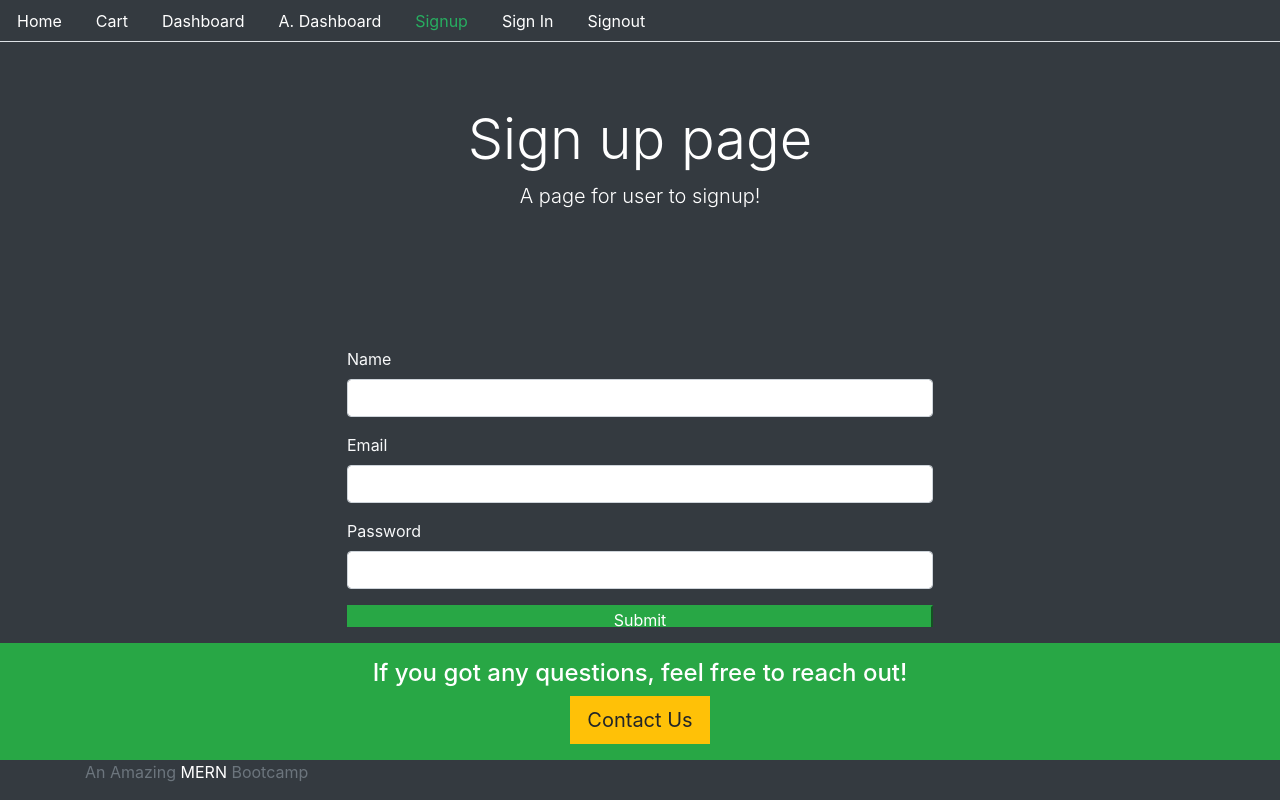
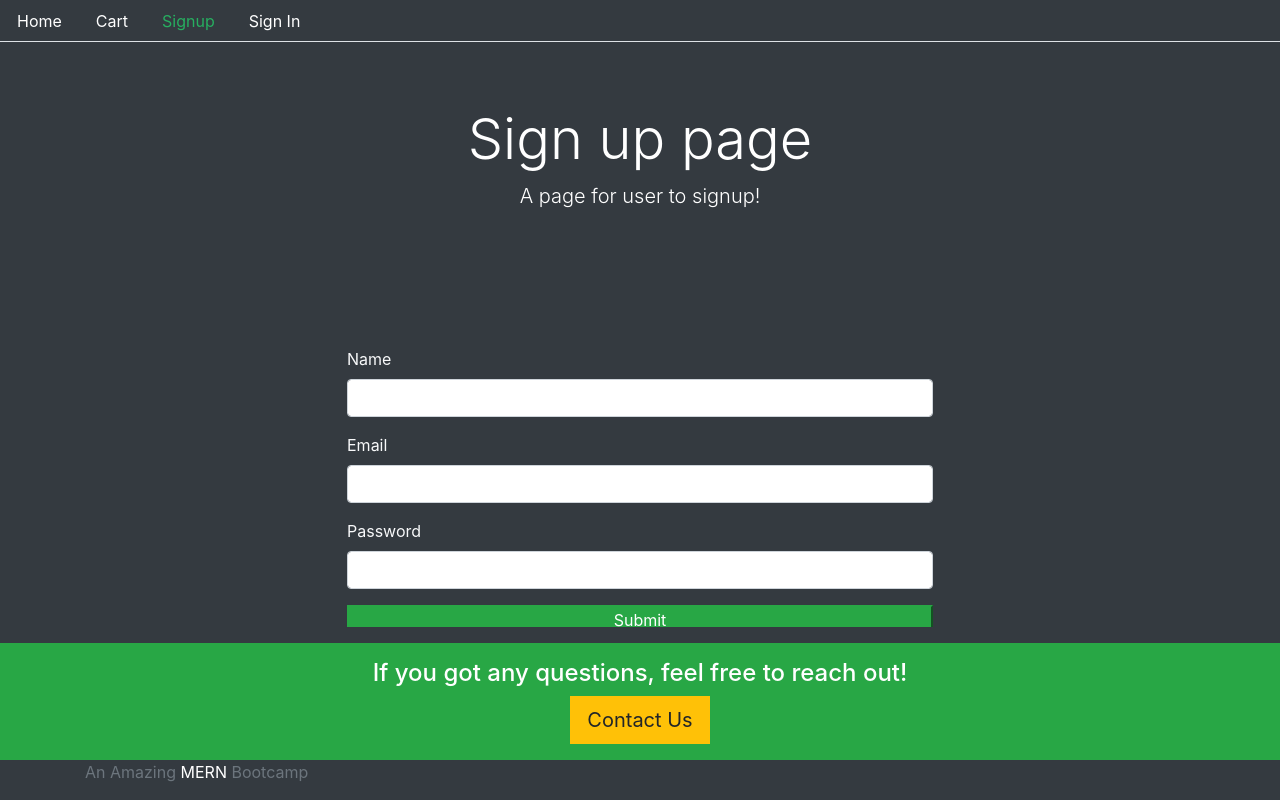
Before and after one commit to stuck-in-a-local-optimum/MERN_Project1, a React (Create React App) app in the folder projfrontend/: page /signup in a window 1280 px wide. Built offline with nearby package versions, Linux system fonts and the light colour scheme.

Commit message:
show the menu according to the user (i.e admin or normal user)

```diff
--- a/projfrontend/src/core/Menu.js
+++ b/projfrontend/src/core/Menu.js
@@ -1,5 +1,6 @@
-import React from 'react'
+import React, {Fragment} from 'react'
 import { Link, withRouter  } from 'react-router-dom';
+import {signout, isAuthenticated} from "../auth/helper"
 
 const currentTab = (history, path)=>{
     if(history.location.pathname===path){
@@ -27,17 +28,26 @@ const Menu = ({history})=> (
                     </Link>
                 </li>
 
+                {isAuthenticated() && isAuthenticated().user.role === 0 && (
                     <li className="nav-item">
                     <Link style = {currentTab(history, "/user/dashboard")} className="nav-link" to ="/user/dashboard">
-                        Dashboard
+                        U. Dashboard
                     </Link>
                 </li>
+                )}
 
+            {isAuthenticated() && isAuthenticated().user.role === 1 && (
                 <li className="nav-item">
                 <Link style = {currentTab(history, "/admin/dashboard")} className="nav-link" to ="/admin/dashboard">
                     A. Dashboard
                 </Link>
             </li>
+
+            )}
+
+
+                    {!isAuthenticated() && ( //fragment tag is just to render multiple children together, here we only want to show signin and sign up route to the user who are not yet signed in
+                                        <Fragment>
 
                                         <li className="nav-item">
                                             <Link style = {currentTab(history, "/signup")} className="nav-link" to ="/signup">
@@ -51,12 +61,31 @@ const Menu = ({history})=> (
                                             </Link>
                                         </li>
 
+                                        </Fragment>
+                    )}
+
+
+                {isAuthenticated() && ( //we only want to show signout button to the user who is already signed in
                     <li className="nav-item">
-                    <Link style = {currentTab(history, "/signout")} className="nav-link" to ="/signout">
+
+                    {/* <Link style = {currentTab(history, "/signout")} className="nav-link" to ="/signout">
                         Signout
                     </Link>
+                </li> */}
+                <span className = "nav-link text-warning"  //we want to wrap anything on block level we use <div> and when on line level we use <span> tag
+                        onClick = { () =>{
+                            signout( ()=>{  //since singout is an middleware so we can fire out an call back inside it also to redirect the user
+                                history.push("/") //redirect to home
+                            })
+                        }} >
+                            Signout
+                        </span>
+
                 </li>
+                  )}
+
             </ul>
+
 
 
         </div>
```
Lines whose indentation alone changed are shown as unchanged.
